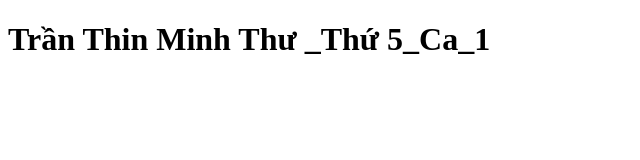
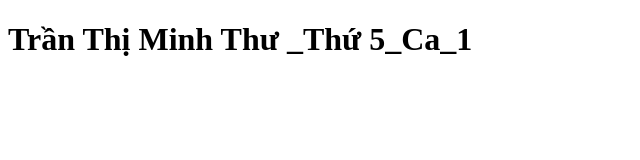
Before and after one commit to tranthiminhthu2004/frontend-html, a plain HTML site: page index.html in a window 1280 px wide. Shown: the whole page, without its empty margins (0-640 px from the left). Drawn offline with Linux system fonts and the light colour scheme.

Commit message:
thay đoi

```diff
--- a/index.html
+++ b/index.html
@@ -4,6 +4,6 @@
   <title>Frontend CI/CD</title>
 </head>
 <body>
-  <h1>Trần Thin Minh Thư _Thứ 5_Ca_1</h1>
+  <h1>Trần Thị Minh Thư _Thứ 5_Ca_1</h1>
 </body>
 </html>
```
